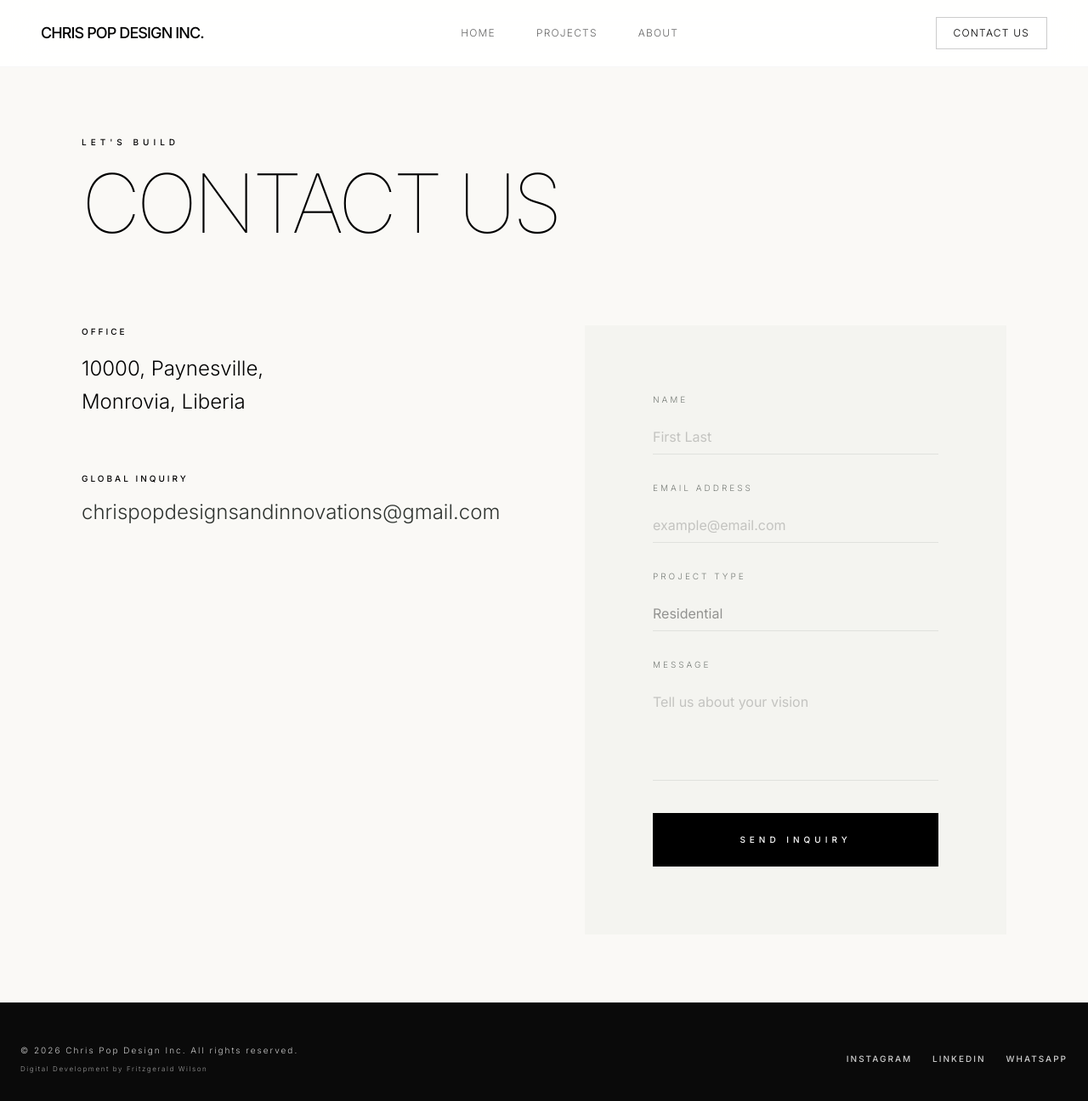
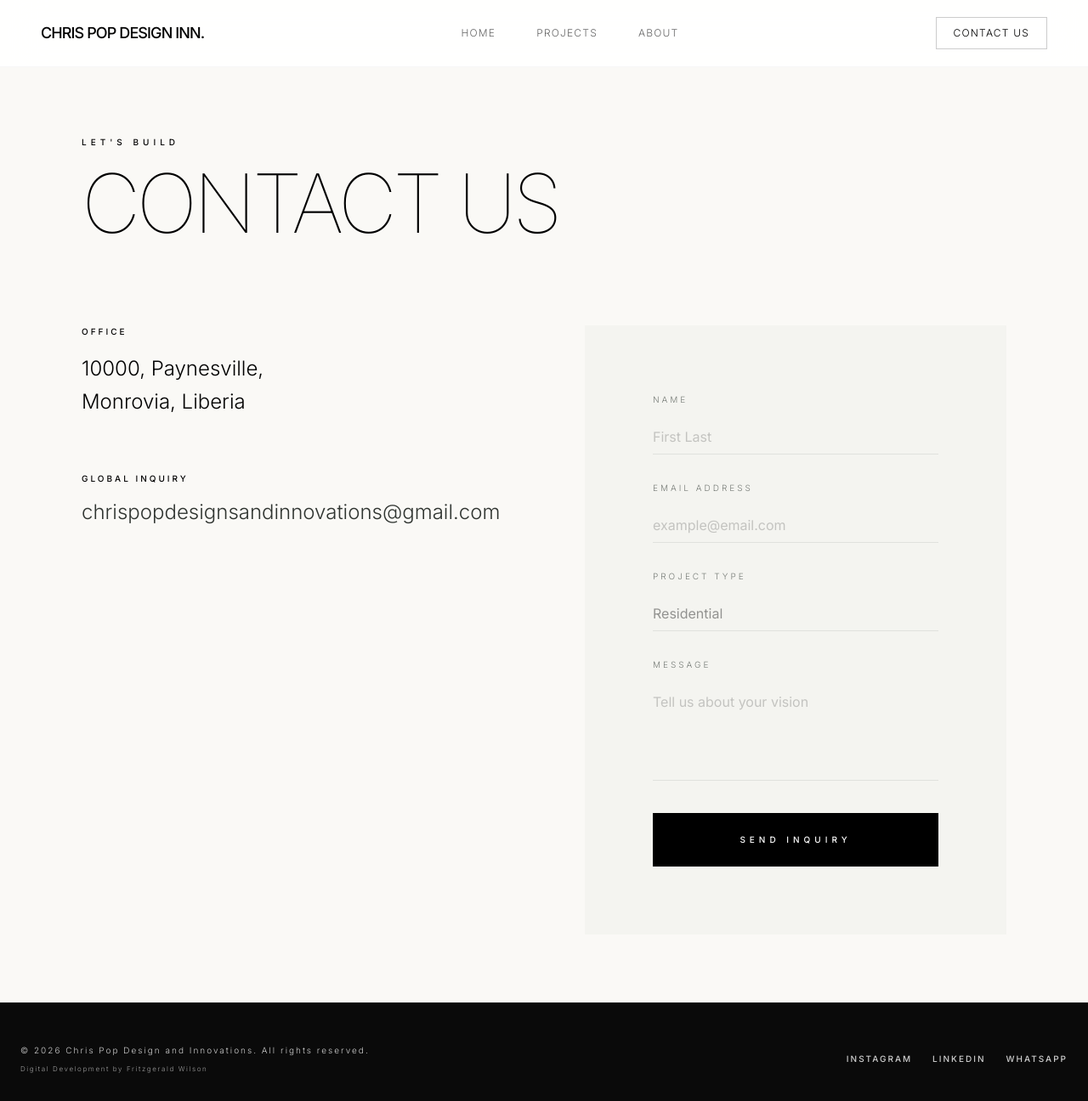
Before and after one commit to wilson20042025/chrispopdesignsinc, a Next.js app: page /contact in a window 1280 px wide. Shown: the whole page at 85% size. Built offline with nearby package versions, Linux system fonts and the light colour scheme.

Commit message:
update: new1

```diff
--- a/app/components/Footer.tsx
+++ b/app/components/Footer.tsx
@@ -8,7 +8,7 @@ export default function Footer() {
       <div className="flex flex-col-reverse md:flex-row justify-between items-center px-6 xs:px-12 pt-12 xs:pt-20 pb-8 xs:pb-12 w-full text-center md:text-left gap-12 md:gap-0">
         <div className="flex flex-col gap-2">
           <span className="font-inter font-light tracking-[0.2em] text-[10px] text-white/80">
-            © {currentYear} Chris Pop Design Inc. All rights reserved.
+            © {currentYear} Chris Pop Design and Innovations. All rights reserved.
           </span>
           <span className="font-inter font-light tracking-[0.2em] text-[8px] text-white/60">
             Digital Development by Fritzgerald Wilson
--- a/app/components/Header.tsx
+++ b/app/components/Header.tsx
@@ -32,7 +32,7 @@ export default function Header() {
 
           <Link href="/">
             <h1 className="text-[13px] xs:text-base md:text-lg font-medium tracking-tighter text-black uppercase whitespace-nowrap">
-              Chris Pop Design Inc.
+              Chris Pop Design Inn.
             </h1>
           </Link>
         </div>
```
